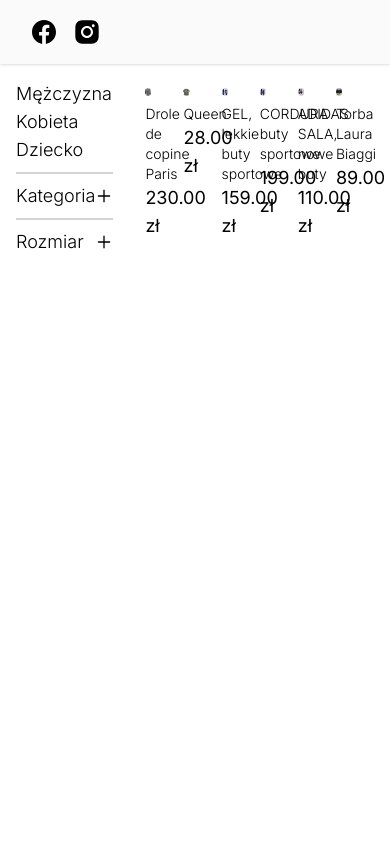
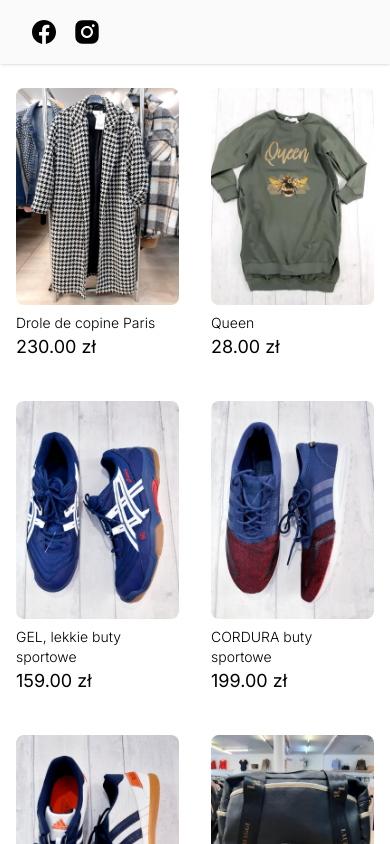
Before and after one commit to gandalf113/ecommerce-demo, a Next.js app: page /katalog in a window 390 px wide. Shown: the top 844 px of the page. Built offline with nearby package versions, Linux system fonts and the light colour scheme.

Commit message:
UI imporvements

```diff
--- a/components/catalogue/ItemsList.js
+++ b/components/catalogue/ItemsList.js
@@ -4,12 +4,12 @@
 const ItemsList = ({ items }) => {
     if(items.length === 0) {
         return (
-            <p className='text-2xl'>Żaden produkt nie spełnia podanych kryteriów</p>
+            <p className='text-2xl p-4 tracking-wide'>Żaden produkt nie spełnia podanych kryteriów.</p>
         )
     }
 
     return (
-        <div className='grid grid-cols-6 gap-8'>
+        <div className='grid lg:grid-cols-6 md:grid-cols-4 grid-cols-2 gap-8'>
             {items.map(item => (
                 <CatalogueItem key={item.id} item={item} />
             ))}
--- a/components/catalogue/SideFilters.js
+++ b/components/catalogue/SideFilters.js
@@ -7,18 +7,18 @@
     const { filters, toggleFilter, setSexFilter } = useContext(FilterContext);
 
     return (
-        <div className='w-full font-light text-lg'>
+        <div className='w-full font-light text-lg px-2 py-3'>
             {/* Sex filter */}
-            <div className='flex flex-col items-start'>
+            <div className='flex flex-col items-start text-gray-900 '>
                 <SexFilterButton sexFilter={filters['sex']} handleSetSexFilter={setSexFilter} sex='male' text="Mężczyzna" />
                 <SexFilterButton sexFilter={filters['sex']} handleSetSexFilter={setSexFilter} sex='female' text="Kobieta" />
                 <SexFilterButton sexFilter={filters['sex']} handleSetSexFilter={setSexFilter} sex='baby' text="Dziecko" />
             </div>
 
-            <div className='my-2 border-t-2 border-neutral-300' />
+            <div className='my-3 border-t border-neutral-300' />
 
             <FilterDropdown filterId='category' title='Kategoria' filterOptions={CATEGORY_FILTERS} />
-            <div className='my-2 border-t-2 border-neutral-300' />
+            <div className='my-3 border-t border-neutral-300' />
             <FilterDropdown filterId='size' title='Rozmiar' filterOptions={SIZE_FILTERS} />
 
         </div>
--- a/components/catalogue/ui/FilterDropdown.js
+++ b/components/catalogue/ui/FilterDropdown.js
@@ -19,8 +19,8 @@
     return (
         <div>
             {/* Dropdown */}
-            <div className='flex justify-between items-center mb-2 cursor-pointer' onClick={toggleIsOpen}>
-                <h5>{title}</h5>
+            <div className='flex text-gray-400 hover:text-gray-700 justify-between items-center mb-2 cursor-pointer' onClick={toggleIsOpen}>
+                <h5 className='text-gray-900'>{title}</h5>
                 {isOpen ? <AiOutlineMinus /> : <AiOutlinePlus />}
             </div>
 
--- a/components/catalogue/ui/FilterDropdownItem.js
+++ b/components/catalogue/ui/FilterDropdownItem.js
@@ -3,11 +3,11 @@
 
 const FilterDropdownItem = ({ filter, handleClick, isActive, all=false }) => {
     return (
-        <div className='flex items-center gap-x-2 font-extralight' onClick={handleClick}>
+        <div className='flex text-gray-500 items-center gap-x-2 font-extralight cursor-pointer hover:bg-zinc-100' onClick={handleClick}>
             {
                 isActive ?
-                <MdCheckBox size={16} /> :
-                <MdCheckBoxOutlineBlank size={16} />
+                <MdCheckBox size={18}/> :
+                <MdCheckBoxOutlineBlank size={18} />
             }
             <p>{filter}</p>
         </div>
--- a/components/catalogue/ui/SexFilterButton.js
+++ b/components/catalogue/ui/SexFilterButton.js
@@ -3,11 +3,11 @@
 const SexFilterButton = ({ sex, sexFilter, handleSetSexFilter, text }) => {
 
     return (
-        <button className={`${sexFilter === sex && 'font-bold'}`} onClick={() => {
+        <button className={`${sexFilter === sex && 'italic'} hover:bg-zinc-100 w-full text-left`} onClick={() => {
             if (sex === sexFilter) handleSetSexFilter('any')
             else handleSetSexFilter(sex)
         }
-        }>{text}</button>
+        }>{sexFilter === sex && <span>•</span>} {text}</button>
     )
 }
 
--- a/pages/katalog/index.js
+++ b/pages/katalog/index.js
@@ -27,15 +27,16 @@
 
     return (
         <div className='p-4'>
-            {/* <h1 className='text-2xl tracking-tight'>Przeglądaj dostępny towar</h1>
-            <div className='my-6 border-t-2 border-neutral-200' /> */}
+            {/* <h1 className='text-3xl tracking-tight font-extralight mb-4'>Przeglądaj dostępny towar</h1> */}
+            {/* <div className='my-4 border-t-2 border-neutral-200' /> */}
             {/* <p>Active filters: {JSON.stringify(filters)}</p> */}
 
-            <div className='flex'>
-                <SideFilters />
-                <div className='px-8'>
+            <div className='grid grid-cols-10'>
+                <div className='lg:col-span-2 col-span-3 sm:block hidden'>
+                    <SideFilters />
+                </div>
+                <div className='md:px-8 lg:col-span-8 sm:col-span-7 col-span-10 w-full'>
                     <ItemsList items={filterItems()} />
-
                 </div>
             </div>
         </div>
```
